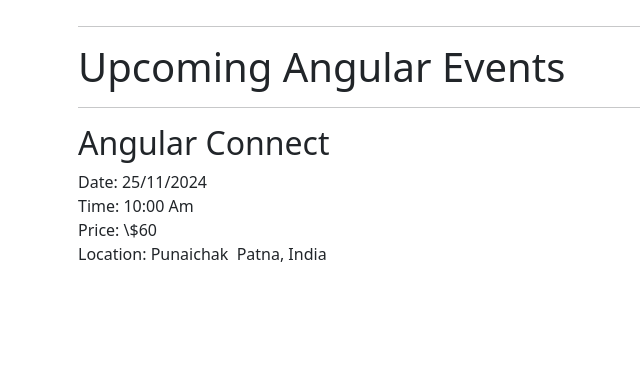
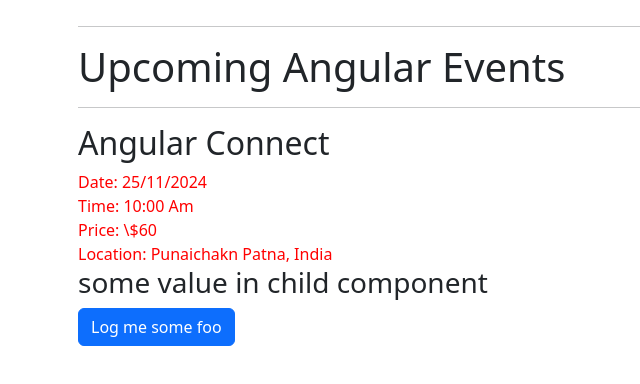
Before and after one commit to manoharanand/ng-fundamentals, an Angular app: page / in a window 1280 px wide. Shown: the top 384 px of the page, without its empty margins (4-644 px from the left). Built offline with nearby package versions, Linux system fonts and the light colour scheme.

Commit message:
added css encapsulation for styling the child component

```diff
--- a/src/app/events/event-thumbnail.component.ts
+++ b/src/app/events/event-thumbnail.component.ts
@@ -1,12 +1,24 @@
-import { Component , Input} from "@angular/core";
+import { Component , Input, Output, EventEmitter} from "@angular/core";
 
 //Write basic componet code first
 @Component({
     selector: 'event-thumbnail',
-    templateUrl: './events-list.component.html'
+    templateUrl: './events-list.component.html',
+    styles: [`
+            .pad-left {margin-let: 10px},
+        `]
 })
 
 export class EventThumbnailComponent {
     //decorator to accept input from other component
 @Input() event:any
+// @Output() eventClick = new EventEmitter()
+
+// handleClickMe(){
+//     this.eventClick.emit(this.event.name)
+// }
+    someProperty:any = "some value in child component"
+    logFoo(){
+        console.log('foo')
+    }
 }
--- a/src/app/events/events-list.component.html
+++ b/src/app/events/events-list.component.html
@@ -8,8 +8,16 @@
         <div> Price: \${{event.price}}</div>
         <div>
             <span> Location: {{event.location.address}}</span>
-            <span> &nbsp;</span>
-            <span>{{event.location.city}}, {{event.location.country}}</span>
+            <!-- <span> &nbsp;</span>  remove this nonbreaking space and use a class to g=design custom css for this-->n
+            <span class="pad-left">{{event.location.city}}, {{event.location.country}}</span>
         </div>
+        <!-- <event-thumbnail #thumbnail [event]="event1"></event-thumbnail> -->
+        <!-- <button class="btn btn-primary" (click)="handleClickMe()">Click me!</button> -->
+        <style>
+            .well div {
+              color: red;
+            }
+          </style>
+
     </div>
 </div>
--- a/src/app/events/events-list.component.ts
+++ b/src/app/events/events-list.component.ts
@@ -5,7 +5,12 @@
     template: `
     <div>
         <hr/>
-        <event-thumbnail [event] = "event1"></event-thumbnail>
+        <!-- <event-thumbnail (eventClick)="handleEventClicked($event)"
+            [event]="event1"></event-thumbnail> -->
+        <event-thumbnail #thumbnail [event]="event1"></event-thumbnail>
+        <h3>{{thumbnail.someProperty}}</h3>
+        <!-- <button class="btn btn-primary" (click)="handleClickMe()">Click me!</button> -->
+        <button class="btn btn-primary"(click)="thumbnail.logFoo()">Log me some foo</button>
     </div>`
 })
 //<h2>{{event.name}}</h2> this is interpolation and represents one way binding
@@ -23,4 +28,8 @@
             country: 'India'
         }
     }
+
+    handleEventClicked(data) {
+        console.log("received data: ", data)
+    }
 }
--- /dev/null
+++ b/src/app/events/events-thumbnail.component.css
@@ -0,0 +1,4 @@
+.pad-left {
+    margin-left: 100px;
+}
+.well div {color: #bbb;}
```
Also changed, not shown: rough.txt.
